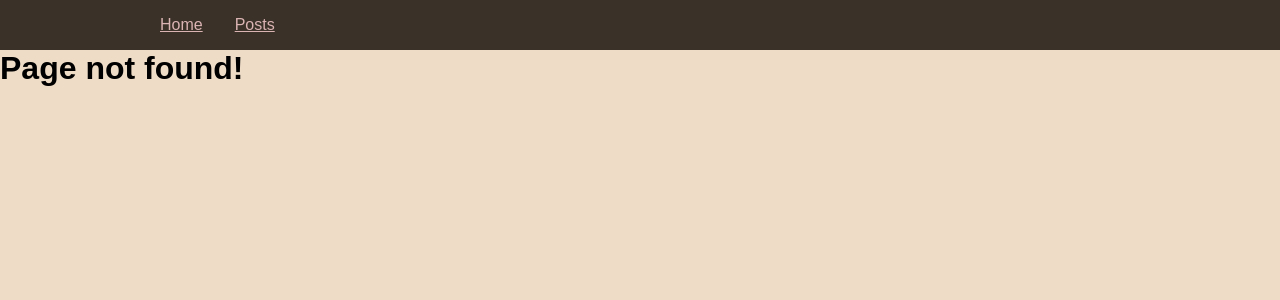
After one commit to alpalma95/django-gulp, a Django app: template shared/templates/404.html in a window 1280 px wide. The commit adds this page. Shown: the top 300 px of the page. Run offline with Django 4.2, Linux system fonts and the light colour scheme; the template is opened without the code that fills it, so the values that code supplies are empty.

Commit message:
add 404 page

```diff
--- a/my_site/settings.py
+++ b/my_site/settings.py
@@ -20,7 +20,7 @@ BASE_DIR = Path(__file__).resolve().parent.parent
 # See https://docs.djangoproject.com/en/4.1/howto/deployment/checklist/
 
 # SECURITY WARNING: keep the secret key used in production secret!
-# SECRET_KEY
+SECRET_KEY="salfkjsdñflkdjsañflkdfjañldfk"
 
 # SECURITY WARNING: don't run with debug turned on in production!
 DEBUG = True
--- a/package.json
+++ b/package.json
@@ -19,6 +19,9 @@
     "gulp-replace": "^1.1.4",
     "gulp-sass": "^5.1.0",
     "gulp-uglify": "^3.0.2",
-    "sass": "^1.57.1"
+    "sass": "^1.58.0"
+  },
+  "dependencies": {
+    "package.json": "^2.0.1"
   }
 }
--- /dev/null
+++ b/shared/templates/404.html
@@ -0,0 +1,8 @@
+{% extends "base.html" %}
+{% block page_title %}
+Page not found
+{% endblock page_title %}
+
+{% block body %}
+<h1>Page not found!</h1>
+{% endblock body %}
--- a/shared/templates/base.html
+++ b/shared/templates/base.html
@@ -11,7 +11,7 @@
             {% endblock page_title %}
         </title>
         <link rel="stylesheet"
-              href="{% static 'css/index.css' + '?cb=1674990399452' %}"/>
+              href="{% static 'css/index.css' + '?cb=1675254364100' %}"/>
     </head>
     <body>
         <header class="header">
```
Also changed, not shown: package-lock.json.
